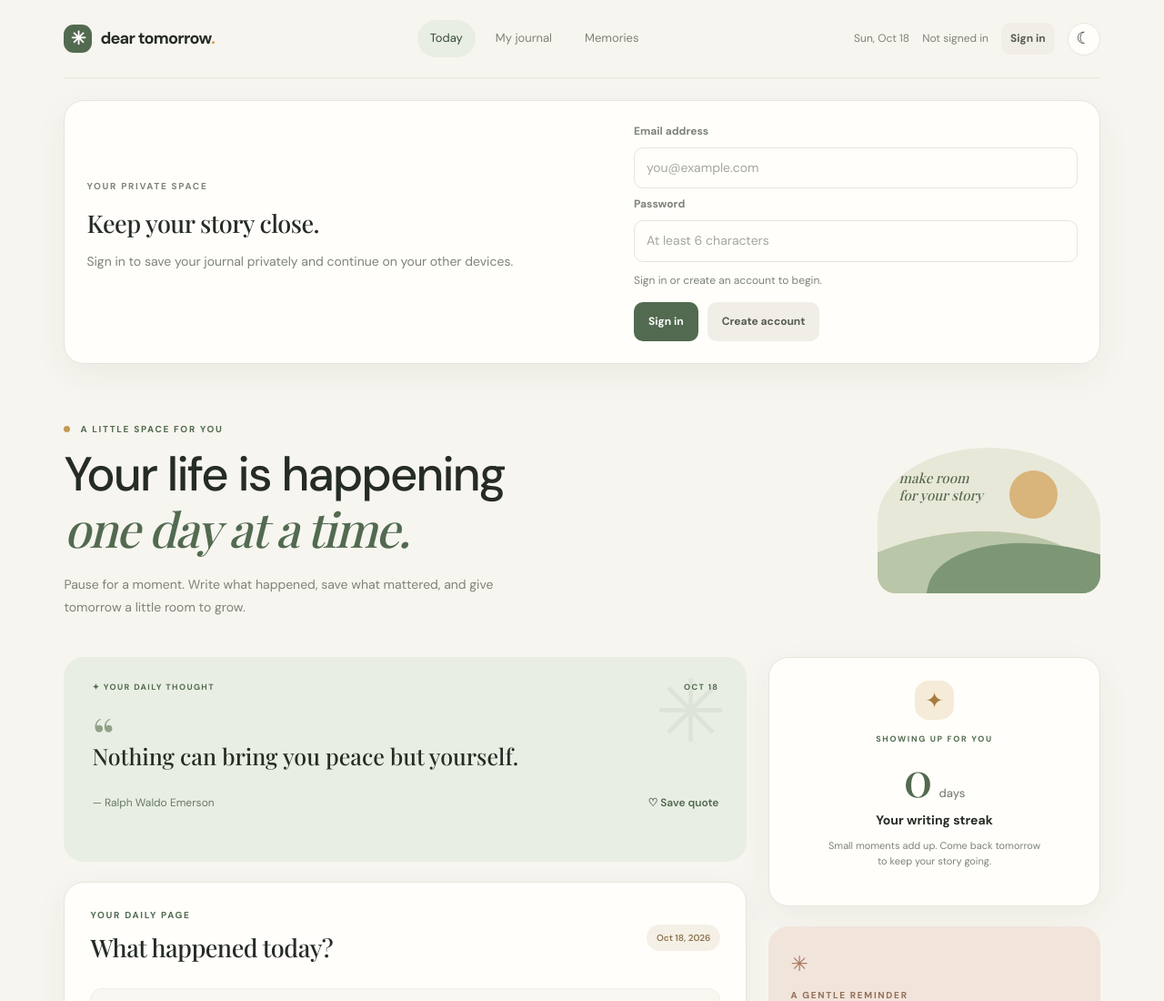
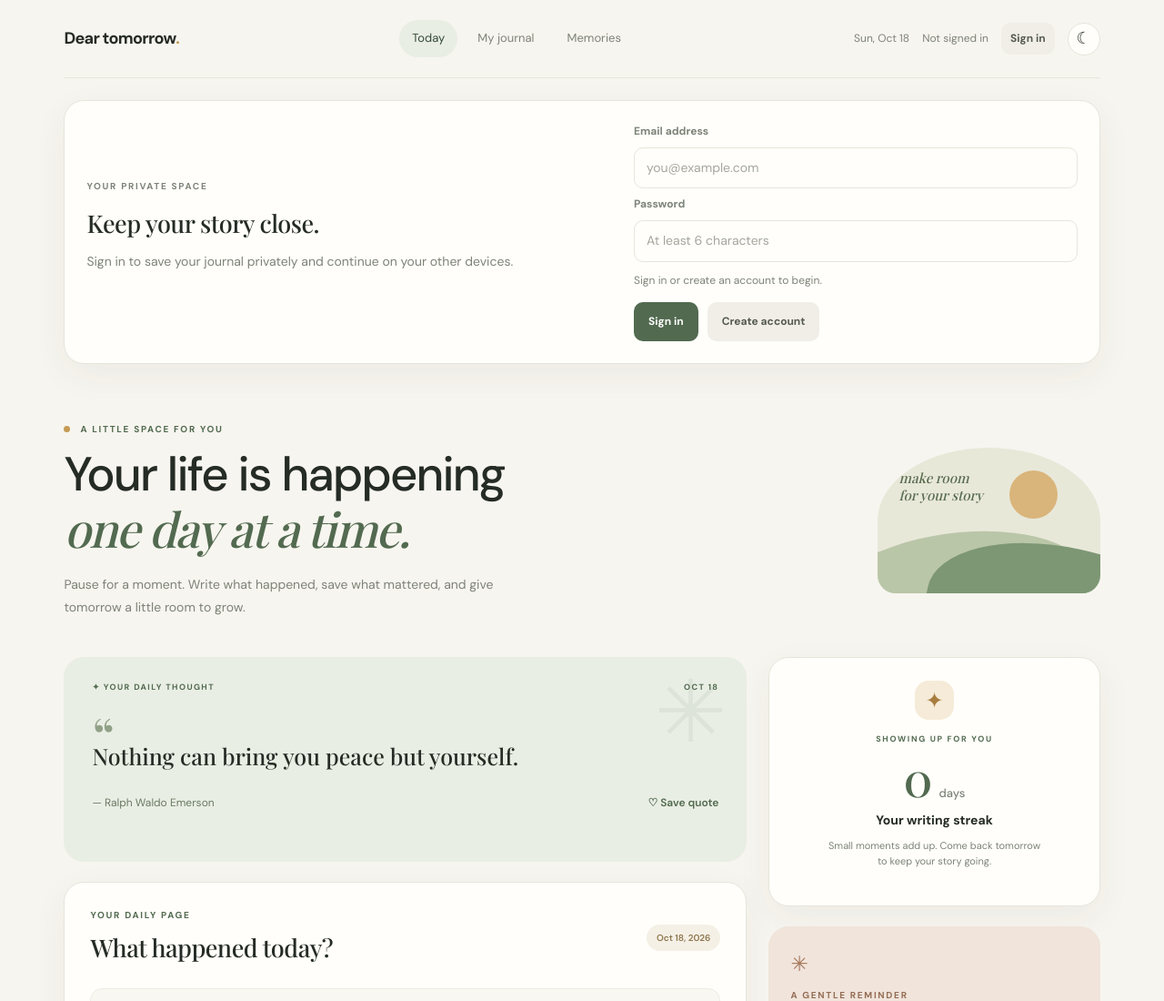
Before and after one commit to Urmit18Tajwala/Dear_Tomorrow, a plain HTML site: page index.html in a window 1280 px wide. Shown: the top 1100 px of the page at 91% size. Drawn offline with nearby package versions, Linux system fonts and the light colour scheme; no server answers; a web font is replaced by a local one.

Commit message:
Update index.html
Update

```diff
--- a/index.html
+++ b/index.html
@@ -12,8 +12,7 @@
   <div class="app-shell">
     <header class="topbar">
       <a class="brand" href="#" aria-label="Dear Tomorrow home">
-        <span class="brand-mark">✳</span>
-        <span>dear tomorrow<span class="brand-period">.</span></span>
+        <span>Dear tomorrow<span class="brand-period">.</span></span>
       </a>
       <nav class="nav-links" aria-label="Main navigation">
         <button class="nav-link active" data-view="today">Today</button>
```
